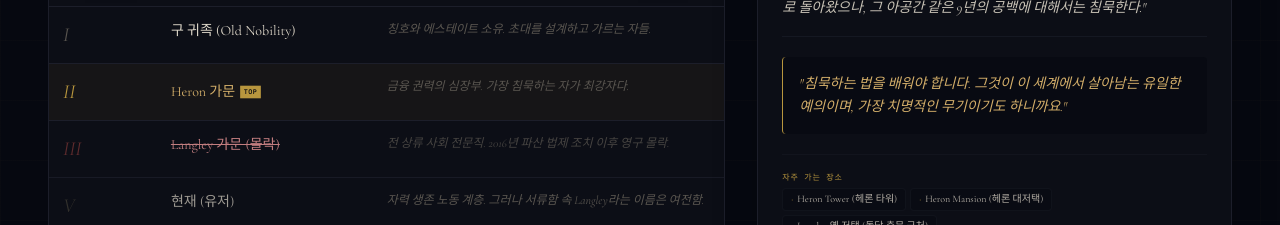
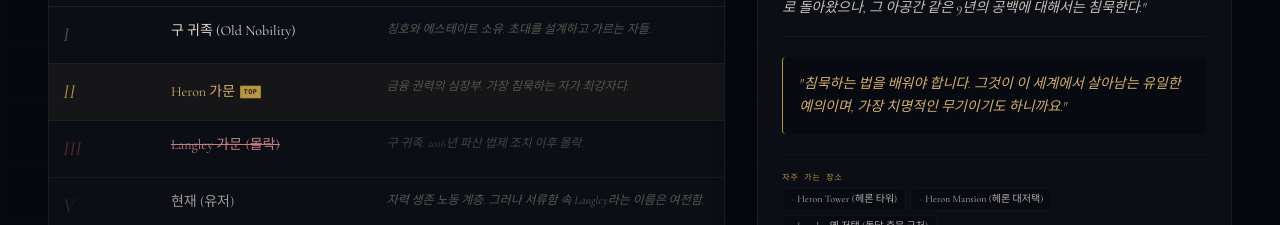
Before and after one commit to UNMINDUNI/TPS, a React (Vite) app: page / in a window 1280 px wide. Shown: the part 2240-2465 px from the top of the page. Built offline with nearby package versions, Linux system fonts and the light colour scheme.

Commit message:
Update App.tsx

```diff
--- a/src/App.tsx
+++ b/src/App.tsx
@@ -291,7 +291,7 @@ export default function App() {
                     {lang === 'ko' ? 'Langley 가문 (몰락)' : 'House Langley'}
                   </div>
                   <div className="col-span-6 font-serif text-xs text-brand-muted italic">
-                    {lang === 'ko' ? '전 상류 사회 전문직. 2016년 파산 법제 조치 이후 영구 몰락.' : 'Dispossessed core estate. Ruined systematically in 2016 foreclosure.'}
+                    {lang === 'ko' ? '구 귀족. 2016년 파산 법제 조치 이후 몰락.' : 'Old aristocratic lineage. Systematically ruined after the 2016 legal foreclosure.'}
                   </div>
                 </div>
 
```
